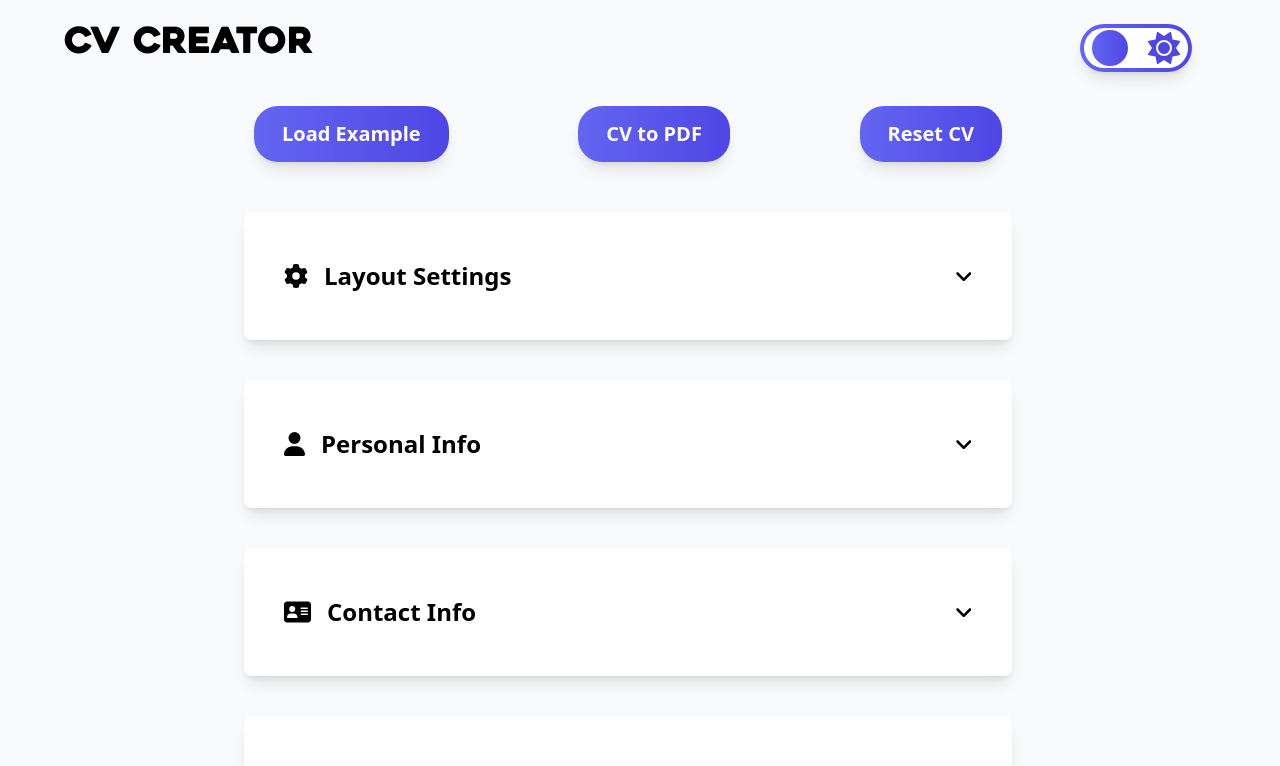
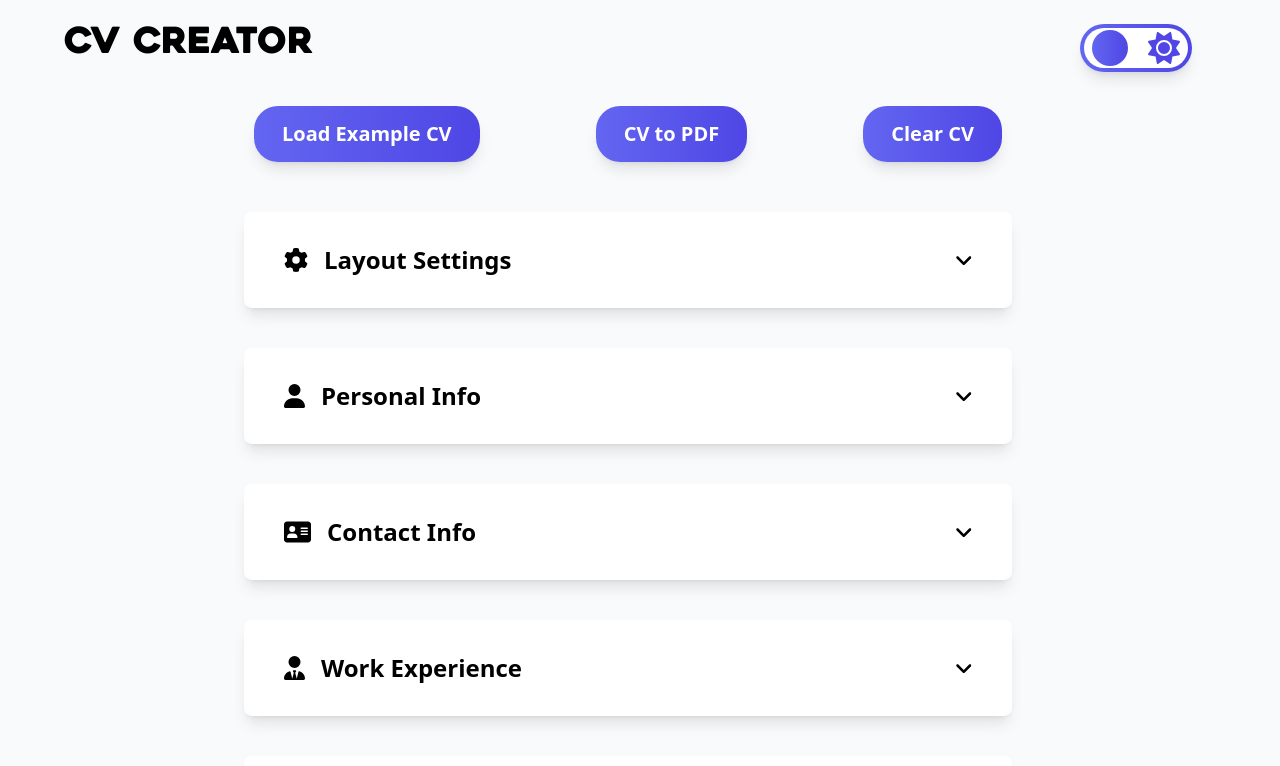
Before and after one commit to aarnif/CVApplication, a React (Vite) app: page / in a window 1280 px wide. Shown: the top 766 px of the page. Built offline with nearby package versions, Linux system fonts and the light colour scheme.

Commit message:
Make minor fixes to overall style and content

```diff
--- a/src/App.jsx
+++ b/src/App.jsx
@@ -208,7 +208,7 @@ function App() {
   return (
     <div className="flex flex-col bg-slate-50 dark:bg-zinc-800 pl-10 pr-16 3xl:px-96">
       <Header darkMode={darkMode} setDarkMode={setDarkMode} />
-      <main className="flex grow flex-col sm:max-2xl:items-center overflow-y-none 2xl:grow 2xl:overflow-y-scroll 2xl:flex-row">
+      <main className="h-[90vh] flex grow flex-col sm:max-2xl:items-center overflow-y-auto 2xl:grow 2xl:flex-row">
         <CVCreator
           darkMode={darkMode}
           layout={layout}
--- a/src/components/CVCreator/index.jsx
+++ b/src/components/CVCreator/index.jsx
@@ -47,7 +47,7 @@ const CVCreator = ({
         <Button
           customStyle={{ margin: 10 }}
           onClickFunction={handleLoadExample}
-          buttonText={"Load Example"}
+          buttonText={"Load Example CV"}
         />
         <Button
           customStyle={{ margin: 10 }}
@@ -57,7 +57,7 @@ const CVCreator = ({
         <Button
           customStyle={{ margin: 10 }}
           onClickFunction={handleReset}
-          buttonText={"Reset CV"}
+          buttonText={"Clear CV"}
         />
       </div>
       <Togglable
--- a/src/components/Footer.jsx
+++ b/src/components/Footer.jsx
@@ -4,7 +4,7 @@ import { motion } from "framer-motion";
 
 const Footer = ({ darkMode }) => {
   return (
-    <footer className="font-['SweetieBubbleGum'] text-lg flex justify-center my-6 dark:text-white">
+    <footer className="font-['SweetieBubbleGum'] text-lg flex justify-center dark:text-white">
       <ul className="flex">
         <li>
           <h3>Created By aarnif</h3>
--- a/src/components/Togglable.jsx
+++ b/src/components/Togglable.jsx
@@ -14,7 +14,7 @@ const Togglable = (props) => {
   };
 
   return (
-    <div className="bg-white dark:bg-zinc-700 shadow-lg rounded-lg m-10 p-10">
+    <div className="bg-white dark:bg-zinc-700 shadow-lg rounded-lg m-10 py-6 px-10">
       <ul className="flex items-center">
         <li className="mt-2 mb-2 mr-4">{props.icon}</li>
         <li className="mt-2 mb-2 mr-4">
--- a/src/index.css
+++ b/src/index.css
@@ -22,17 +22,12 @@
 
 @layer base {
   html {
-    font-family: ui-sans-serif, system-ui, sans-serif, "Apple Color Emoji",
-      "Segoe UI Emoji", "Segoe UI Symbol", "Noto Color Emoji";
+    @apply font-sans;
+  }
+  body {
+    @apply m-0 box-border bg-slate-50 dark:bg-zinc-800;
+  }
+  #root {
+    @apply min-h-[100vh];
   }
 }
-
-body {
-  margin: 0;
-  box-sizing: border-box;
-}
-
-#root {
-  min-height: 100vh;
-  max-height: 100vh;
-}
```
